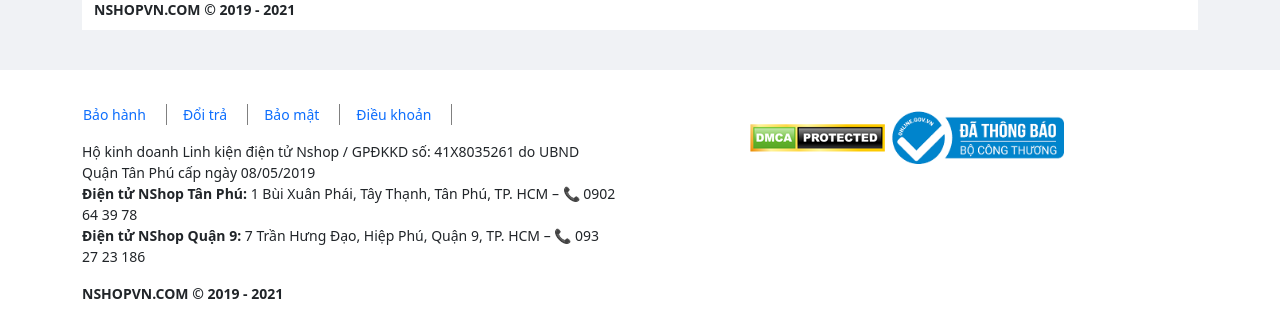
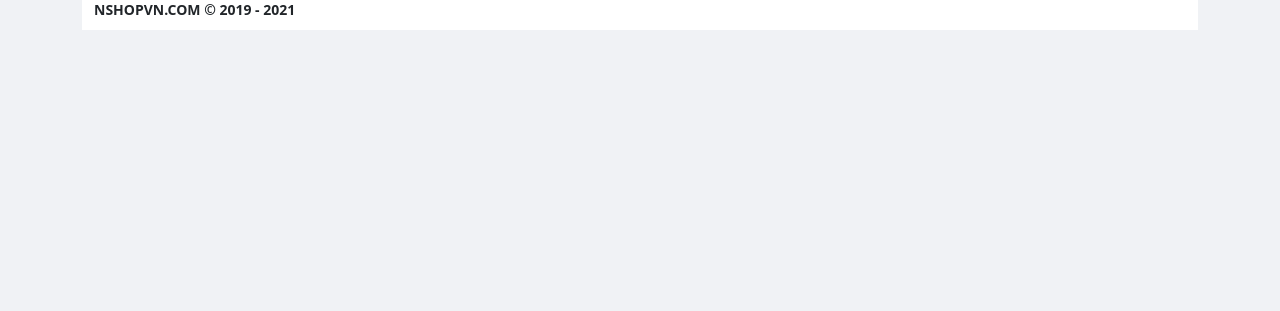
Before and after one commit to baconbao123/Nshop, a React (Create React App) app: page / in a window 1280 px wide. Shown: the part 3836-4147 px from the top of the page. After the commit the page ends 3866 px from the top, so only its background shows below. Built offline with nearby package versions, Linux system fonts and the light colour scheme.

Commit message:
Long chuyen component FOOTER sang body

```diff
--- a/src/App.js
+++ b/src/App.js
@@ -17,7 +17,7 @@ function App() {
 
             {/* Sidebar TRUNG  NGUYEN */}
             <Body></Body>
-            <Footer></Footer>
+
          </>
       </Router>
 
```
